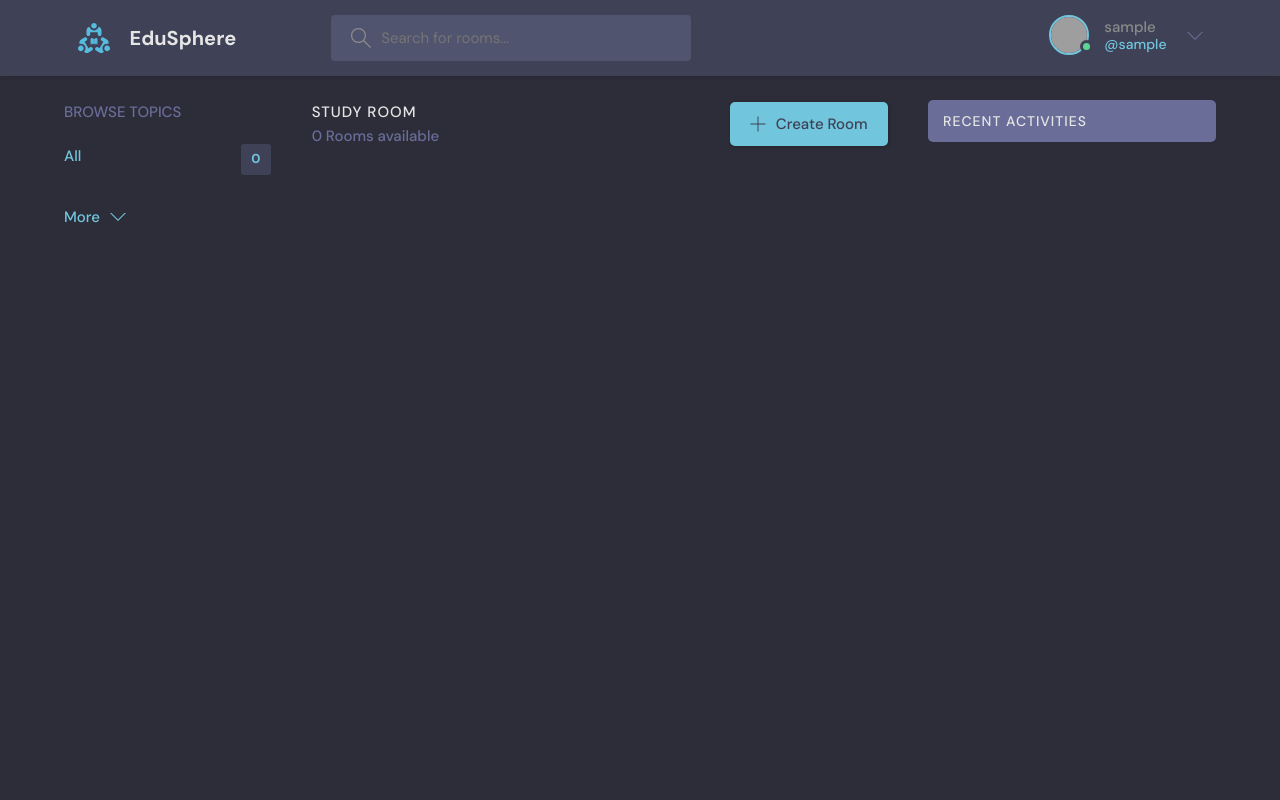
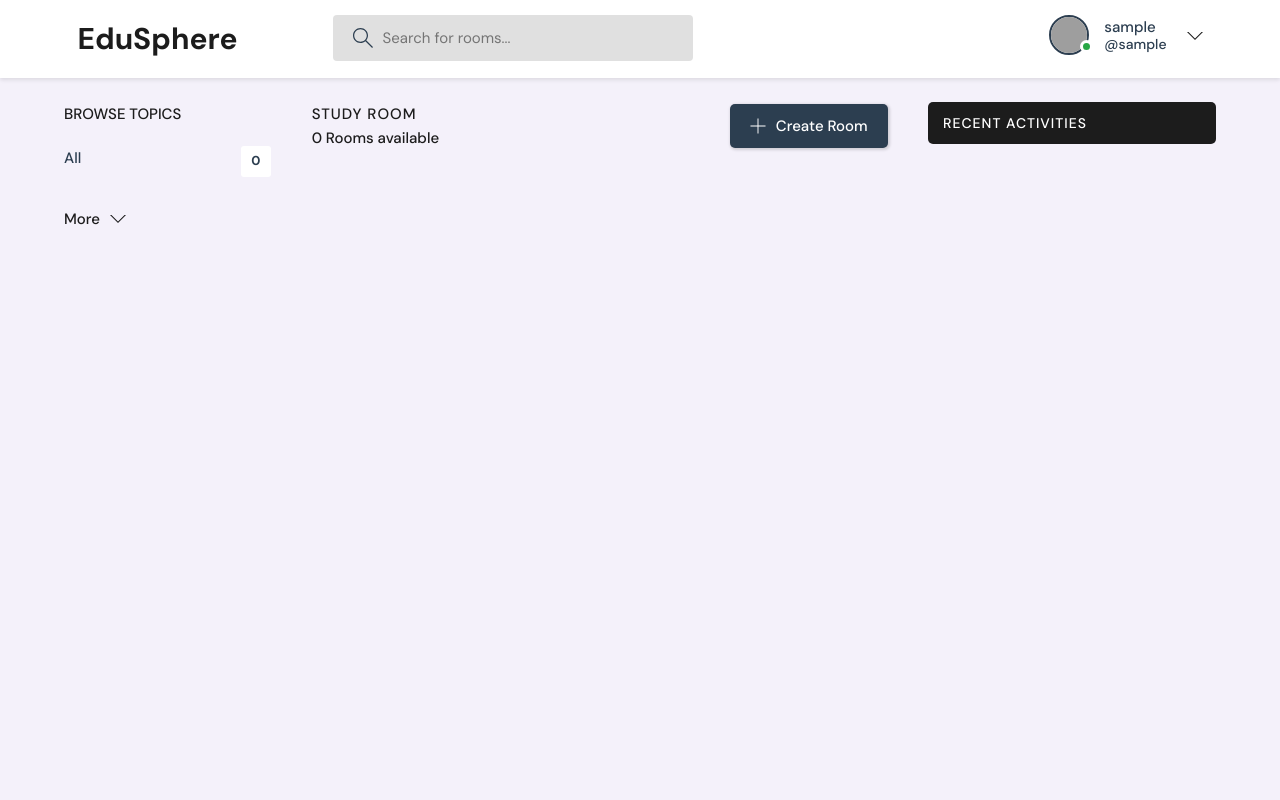
Before and after one commit to 22DP3RPotj/EduSphere, a Django app: page / in a window 1280 px wide. Run offline with Django 5.2, Linux system fonts and the light colour scheme; the visitor is signed in with stand-in values (Sample User, id 1); data comes from the database, SQL or seed files in the repository; data that the repository does not hold is empty; some libraries are stand-ins or nearby versions; grey boxes are pictures that could not be loaded.

Commit message:
Update color palette

```diff
--- a/static/css/style.css
+++ b/static/css/style.css
@@ -1,30 +1,43 @@
 @import url("https://fonts.googleapis.com/css2?family=DM+Sans:wght@400;500;700&display=swap");
 
 :root {
-  --color-main: #71c6dd;
-  --color-main-light: #e1f6fb;
-  --color-dark: #3f4156;
-  --color-dark-medium: #51546e;
-  --color-dark-light: #696d97;
-  --color-light: #e5e5e5;
-  --color-gray: #8b8b8b;
-  --color-light-gray: #b2bdbd;
-  --color-bg: #2d2d39;
-  --color-success: #5dd693;
-  --color-error: #fc4b0b;
-}
+  --color-background-primary: #F4F1FA;
+  --color-background-secondary: #1C1C1C;
+  --color-background-accent: #FFFFFF;
+
+  --color-surface: #e0e0e0;
+  --color-hover: #2C3E50;
+
+  --color-text: #2C3E50;
+  --color-text-primary: #1C1C1C;
+  --color-text-secondary: #FFFFFF;
+
+
+  --color-success: #28a745;
+  --color-error: #dc3545;
+
+  /* --: #222831
+      #393E46
+      #00ADB5
+      #EEEEEE; */
+  }
 
 /*========== base styles ==========*/
 
 * {
-  font-family: "DM Sans", -apple-system, BlinkMacSystemFont, "Segoe UI", Roboto, Oxygen, Ubuntu, Cantarell, "Open Sans",
-    "Helvetica Neue", sans-serif;
+  font-family: "DM Sans", -apple-system, BlinkMacSystemFont, "Segoe UI", Roboto,
+               Oxygen, Ubuntu, Cantarell, "Open Sans", "Helvetica Neue", sans-serif;
   margin: 0;
   padding: 0;
   box-sizing: border-box;
   text-rendering: optimizeLegibility;
   /* color: inherit; */
   font-size: inherit;
+}
+
+*:focus-visible {
+  outline: 2px solid var(--color-hover);
+  outline-offset: 2px;
 }
 
 html {
@@ -47,8 +60,8 @@ body {
   line-height: 1.6;
   font-weight: 400;
   font-size: 1.5rem;
-  color: var(--color-light-gray);
-  background-color: var(--color-bg);
+  color: var(--color-text);
+  background-color: var(--color-background-primary);
   min-height: 100vh;
 }
 
@@ -58,7 +71,7 @@ img {
 
 a {
   display: inline-block;
-  color: var(--color-main);
+  color: var(--color-hover);
   text-decoration: none;
 }
 
@@ -90,7 +103,7 @@ svg {
 .btn--link {
   border-radius: 0;
   padding: 0;
-  color: var(--color-main);
+  color: var(--color-text-primary);
   box-shadow: none;
 }
 
@@ -99,8 +112,8 @@ svg {
 }
 
 .btn--main {
-  background-color: var(--color-main);
-  color: var(--color-dark);
+  background-color: var(--color-hover);
+  color: var(--color-text-secondary);
 }
 
 .btn:hover {
@@ -141,7 +154,7 @@ svg {
   position: relative;
   display: inline-block;
   border-radius: 50%;
-  border: 2px solid var(--color-main);
+  border: 2px solid var(--color-hover);
 }
 
 .avatar img {
@@ -155,10 +168,10 @@ svg {
   content: "";
   display: block;
   position: absolute;
-  background-color: var(--color-gray);
+  background-color: var(--color-text);
   z-index: 111;
   border-radius: 50%;
-  border: 0.3rem solid var(--color-dark);
+  border: 0.3rem solid var(--color-background-accent);
 }
 
 .avatar.active::after {
@@ -267,13 +270,24 @@ svg {
   }
 }
 
+/*========== scrollbar ==========*/
+.scroll::-webkit-scrollbar {
+  width: 0.6rem;
+  background-color: rgb(41, 41, 46);
+}
+
+.scroll::-webkit-scrollbar-thumb {
+  border-radius: 1rem;
+  background-color: var(--color-text);
+}
+
 /*==============================
 =>  Header Section
 ================================*/
 
 .header {
   padding: 1.5rem;
-  background-color: var(--color-dark);
+  background-color: var(--color-background-accent);
   /* Make the header stick to the top */
   position: sticky;
   top: 0;
@@ -300,12 +314,12 @@ svg {
 
 .header__logo > h1 {
   font-weight: 700;
-  font-size: 2rem;
-  color: var(--color-light);
+  font-size: 3rem;
+  color: var(--color-text-primary);
 }
 
 .header__search > label {
-  background-color: var(--color-dark-medium);
+  background-color: var(--color-surface);
   padding: 1.3rem 1rem;
   display: flex;
   align-items: center;
@@ -314,7 +328,7 @@ svg {
 }
 
 .header__search svg {
-  fill: var(--color-gray);
+  fill: var(--color-text);
   width: 2rem;
   height: 2rem;
   margin-left: 1rem;
@@ -325,7 +339,7 @@ svg {
   background: transparent;
   border: none;
   outline: none;
-  color: var(--color-light);
+  color: var(--color-text-primary);
 }
 
 @media screen and (max-width: 800px) {
@@ -361,7 +375,7 @@ svg {
   align-items: center;
   font-weight: 500;
   text-decoration: none;
-  color: var(--color-gray);
+  color: var(--color-text);
 }
 
 .header__menu img {
@@ -373,7 +387,7 @@ svg {
 }
 
 .header__menu span {
-  color: var(--color-main);
+  color: var(--color-hover);
   font-weight: 500;
   font-size: 1.4rem;
   display: block;
@@ -382,7 +396,7 @@ svg {
 .header__menu svg {
   width: 1.6rem;
   height: 1.6rem;
-  fill: var(--color-dark-light);
+  fill: var(--color-text-primary);
 }
 
 .dropdown-button {
@@ -579,7 +593,7 @@ svg {
 .topics__header h2 {
   text-transform: uppercase;
   font-weight: 500;
-  color: var(--color-dark-light);
+  color: var(--color-text-primary);
 }
 
 .topics span {
@@ -600,18 +614,21 @@ svg {
   justify-content: space-between;
   margin-bottom: 3rem;
   font-weight: 500;
-  color: var(--color-light-gray);
+  color: var(--color-text);
   transition: all 0.3s ease-in-out;
 }
 
-.topics__list li a.active,
+.topics__list li a.active {
+  color: var(--color-text);
+}
+
 .topics__list li a:hover {
-  color: var(--color-main);
+  color: var(--color-hover);
 }
 
 .topics__list li a span {
   padding: 0.5rem 1rem;
-  background-color: var(--color-dark);
+  background-color: var(--color-background-accent);
   border-radius: 3px;
   font-size: 1.3rem;
   font-weight: 700;
@@ -660,20 +677,20 @@ svg {
 .roomList__header h2 {
   text-transform: uppercase;
   font-weight: 500;
-  color: var(--color-light);
+  color: var(--color-text-primary);
   letter-spacing: 1px;
 }
 
 .roomList__header p {
   font-weight: 500;
-  color: var(--color-dark-light);
+  color: var(--color-text-primary);
 }
 
 /*========== Room List Room ==========*/
 
 .roomListRoom {
   margin-bottom: 2.4rem;
-  background-color: var(--color-dark);
+  background-color: var(--color-background-accent);
   border-radius: 1rem;
   padding: 2rem;
 }
@@ -771,17 +788,17 @@ svg {
 ================================*/
 
 .activities {
-  background: var(--color-dark);
+  background: var(--color-background-accent);
   border-radius: 5px;
   overflow: hidden;
 }
 
 .activities__header h2 {
-  background-color: var(--color-dark-light);
+  background-color: var(--color-background-secondary);
   text-transform: uppercase;
   font-weight: 500;
   padding: 1rem 1.5rem;
-  color: var(--color-light);
+  color: var(--color-text-secondary);
   letter-spacing: 1px;
   font-size: 1.4rem;
 }
--- a/templates/components/navbar.html
+++ b/templates/components/navbar.html
@@ -3,7 +3,7 @@
 <header class="header header--loggedIn">
     <div class="container">
         <a href="{% url 'home' %}" class="header__logo">
-        <img src="{% static 'images/logo.svg' %}" />
+        {% comment %} <img src="{% static 'images/logo.svg' %}" /> {% endcomment %}
         <h1>EduSphere</h1>
         </a>
         <form class="header__search" method="GET" action="{% url 'home' %}">
```
Also changed, not shown: other parts of static/css/style.css (+59 -69 lines), config/settings.py (renamed from config/settings/base.py, +76 -1 lines), config/settings/__init__.py (deleted, +0 -8 lines), config/settings/development.py (deleted, +0 -18 lines), config/settings/production.py (deleted, +0 -21 lines).
